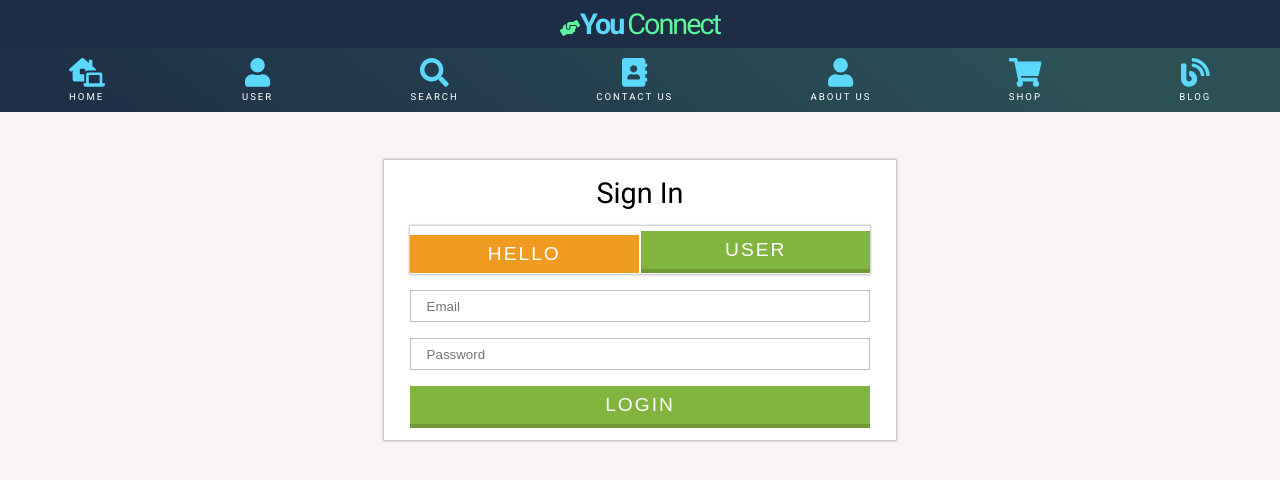
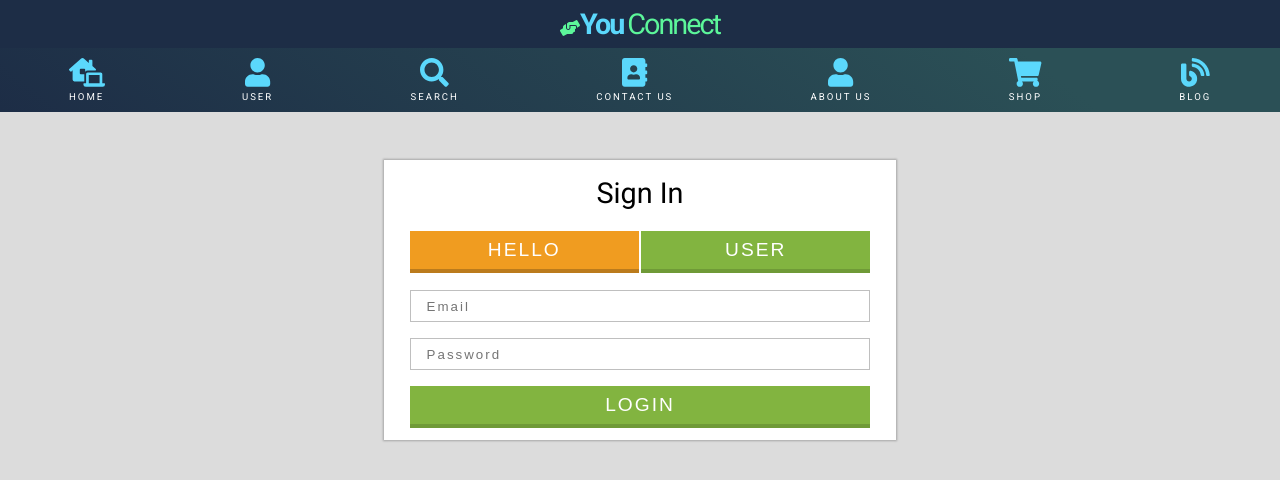
Before and after one commit to obrienu/you-connect, a Next.js app: page /sign-in in a window 1280 px wide. Shown: the top 480 px of the page. Built offline with nearby package versions, Linux system fonts and the light colour scheme.

Commit message:
Tweak and add styling

```diff
--- a/components/custom.button/custom.button.module.scss
+++ b/components/custom.button/custom.button.module.scss
@@ -22,14 +22,15 @@
     background-color: $button-orange;
     animation:buttonDown 300ms ease-out;
     animation-iteration-count: 1;
-    animation-fill-mode: forwards;
+    box-shadow: 0px 4px #bb7b1c;
+
 }
 @keyframes buttonDown{
     from{
         box-shadow: 0px 4px #6f9a37;
     }
     to{
-        box-shadow: 0px 0px #6f9a37;
+        box-shadow: 0px 0px $button-orange;
         transform: translateY(4px)
     }
 }
--- a/components/custom.input/custom.input.module.scss
+++ b/components/custom.input/custom.input.module.scss
@@ -8,4 +8,6 @@
     padding-left: 1rem;
     outline: none;
     border: solid 1px #00000040;
+    letter-spacing: 2px;
+    color: #0000009f;
 }
--- a/components/mobileheader/mobile.header.module.scss
+++ b/components/mobileheader/mobile.header.module.scss
@@ -3,17 +3,29 @@
 .mobileNav{
     width: 100vw;
     min-height: 100vh;
-    position: absolute;
+    position: fixed;
     top: 0;
     z-index: 2;
     padding-bottom: 2rem;
     background: url('/images/bg.jpg');
     background-position: left;
     background-size: cover;
+    transform: translateX(-100%);
     @include easeOut;
-    transform: translateX(-100%);
+    animation:slide 300ms ease-out;
+    animation-iteration-count: 1;
+    animation-fill-mode:forward ;
     @include mediaLg{
         display: none;
+    }
+}
+
+@keyframes slide{
+    from{
+        transform: translateX(0)
+    }
+    to{
+        transform: translateX(-100%)
     }
 }
 
--- a/styles/global.scss
+++ b/styles/global.scss
@@ -15,7 +15,7 @@
     font-family:  'Roboto', sans-serif, -apple-system, BlinkMacSystemFont, Segoe UI, Roboto,
       Oxygen, Ubuntu, Cantarell, Fira Sans, Droid Sans, Helvetica Neue,
       sans-serif;
-      background-color: rgb(250, 245, 245);
+      background-color: #dcdcdc;
   }
 
 
@@ -50,7 +50,14 @@
   grid-template-rows: 3rem;
   align-items: center;
   grid-column-gap:2px ;
-  box-shadow: 0px 0px 2px 1px #00000040;
   width: 90%;
   margin: auto;
 }
+
+.error{
+  background-color: rgba(255, 0, 0, 0.39);
+  color: red;
+  text-align: center;
+  width: 100%;
+  padding: 5px;
+}
--- a/styles/signin.module.scss
+++ b/styles/signin.module.scss
@@ -1,10 +1,17 @@
 @import './config.scss';
 
 .signin{
-    padding-top: 3rem;
+    padding: 3rem 0;
     display: flex;
     flex-flow: column nowrap;
     justify-content: center;
     align-items: center;
     height: 100%;
 }
+
+.label{
+    letter-spacing: 2px;
+    color: #0000009f;
+    width: 90%;
+    margin: 0 auto -0.8rem;
+}
```
